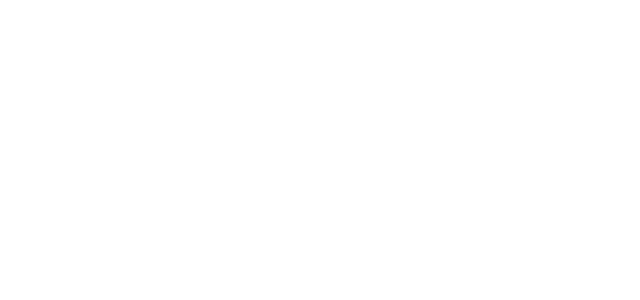
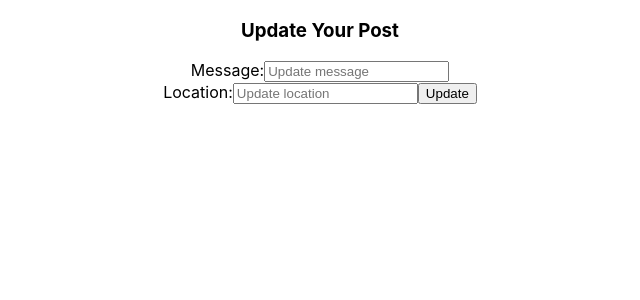
Before and after one commit to hesterrk/Expat_Front_End, a React (Create React App) app in the folder expat_journal/: page /updatejournal/1 in a window 1280 px wide. Shown: the top 300 px of the page, without its empty margins (320-960 px from the left). Built offline with nearby package versions, Linux system fonts and the light colour scheme; sample sign-in values are in the browser's storage.

Commit message:
pushing journal page to edit form component when press on button

```diff
--- a/expat_journal/src/components/JournalPage.js
+++ b/expat_journal/src/components/JournalPage.js
@@ -16,15 +16,19 @@
     props.deleteJournal(id)
     history.push('/journallist')
 
-  }
+  };
 
-  // props.edit action creator functions
+  function goToEdit(e) {
+    e.preventDefault();
+    history.push(`/updatejournal/${id}`)
+  };
 
   return (
     <div>
-      {/* //BUTTONS TO DELETE AND EDIT  */}
+
       {/* <button onClick={() => props.deleteJournal(id)}>Delete Post</button> */}
       <button onClick={() => deletePost(id)}>Delete Post</button>
+      <button onClick={goToEdit}>Edit</button>
 
       <h3> Your Post: </h3>
       <p>First Name: {props.journal.first_name}</p>
--- a/expat_journal/src/components/UpdateJournal.js
+++ b/expat_journal/src/components/UpdateJournal.js
@@ -4,9 +4,44 @@
 
     return (
         <div>
+            <h3>Update Your Post</h3>
+            <form>
+        <label>
+          {" "}
+          Message:
+          <input
+            type="text"
+            name="message"
+            placeholder="Update message"
+            // value={}
+            // onChange={onChange}
+          />
+        </label>
+        <br></br>
+        <label>
+          {" "}
+          Location:
+          <input
+            type="text"
+            name="location"
+            placeholder="Update location"
+            // value={}
+            // onChange={onChange}
+          />
+        </label>
+
+        <button> Update </button>
+      </form>
 
         </div>
     )
 }
 
 export default UpdateJournal;
+
+
+//link on journalPage component to come here
+//create action types, add action types to reducer (journallist reducer): x2: start, success ALSO need an input change one (new action type, but add it to addJournalReducer!!!)
+//creat edit action function creator with axios: 'api/v1/journals/${id}': message, location
+//connect to redux store and link up with reducer state and action creator function
+//finish form: onchange, onsubmit and values
```
